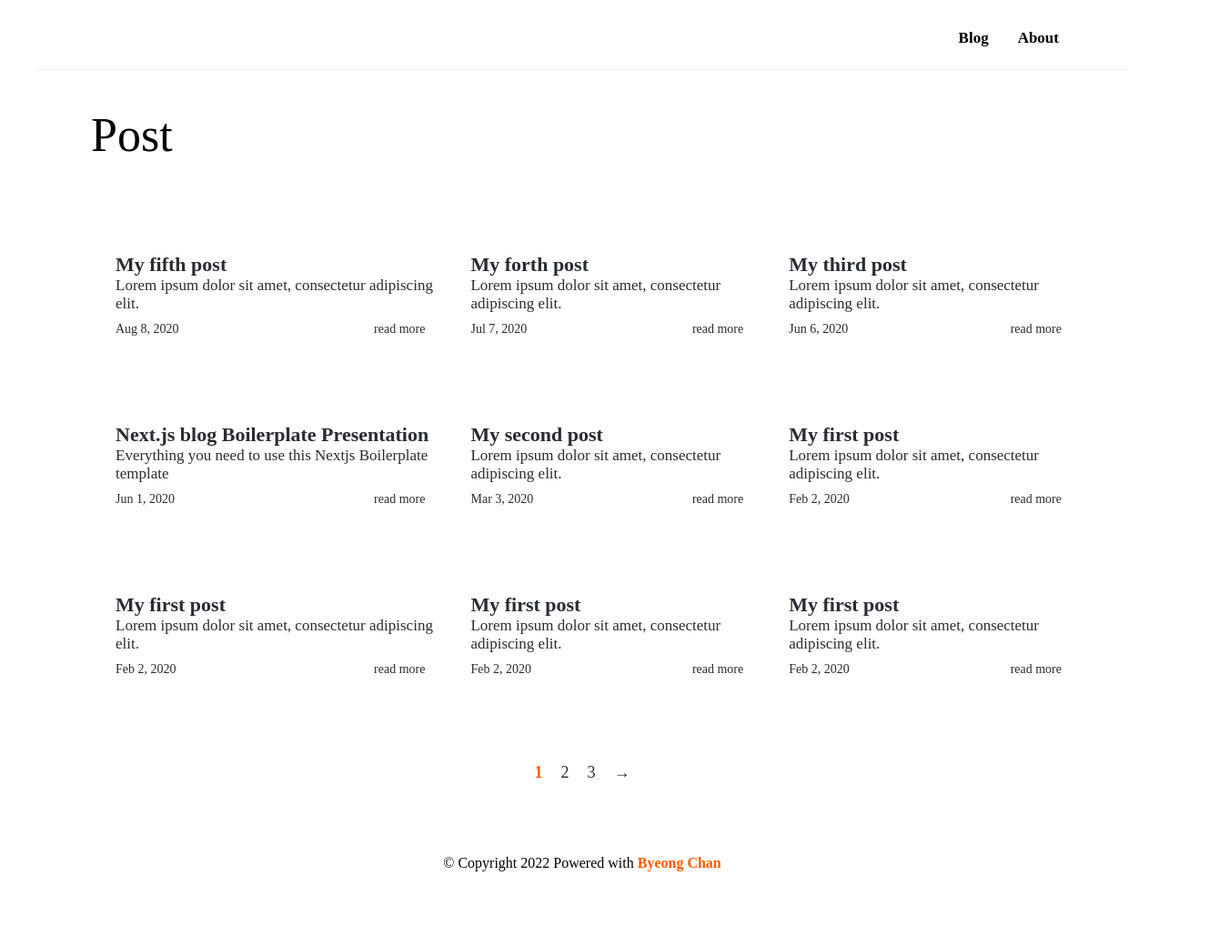
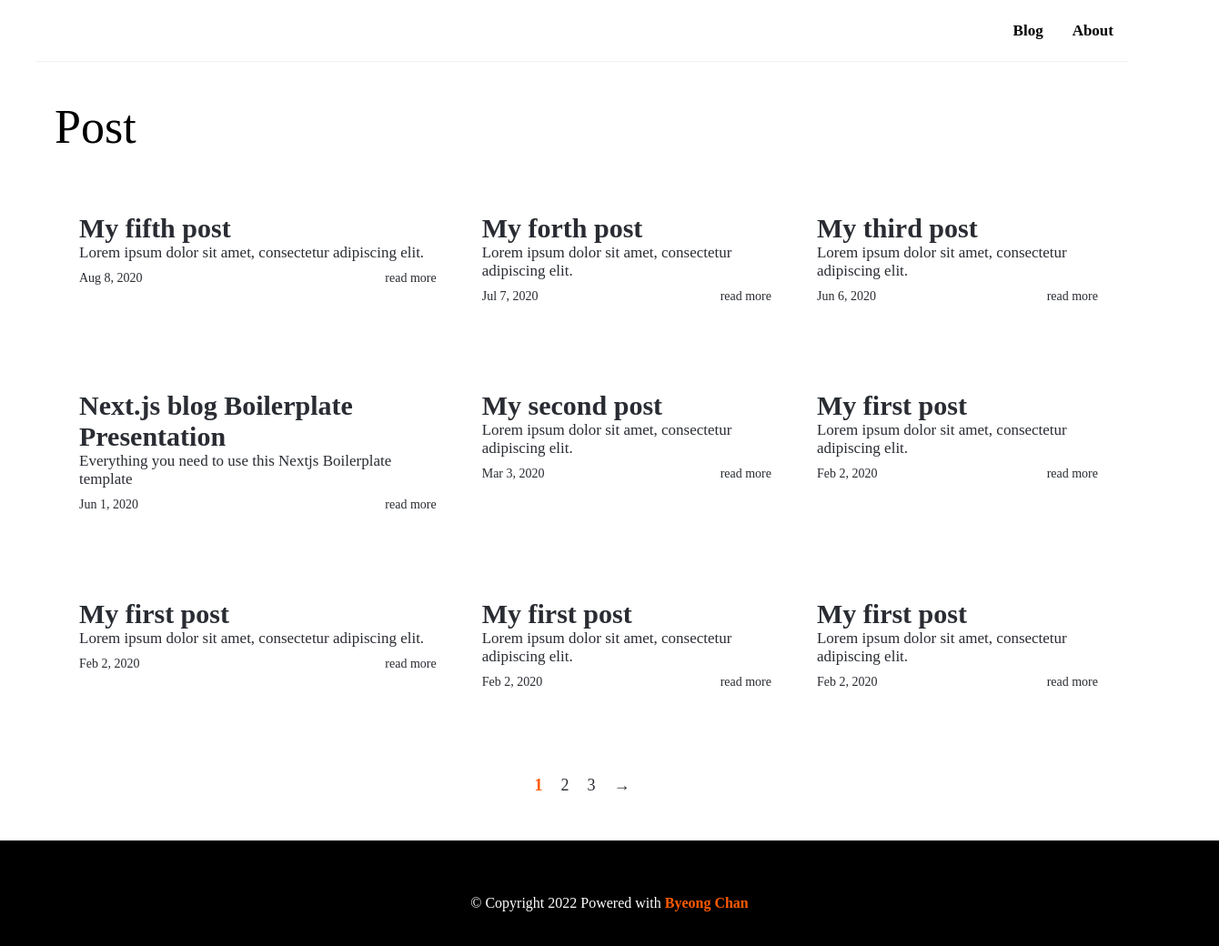
Before and after one commit to MinByeongChan/minbyeongchan.github.io, a Next.js app: page / in a window 1280 px wide. Shown: the top 1040 px of the page at 91% size, 1340 px wide, since content can reach past the window. Before the commit the page ends 996 px from the top, so only its background shows below. Built offline with nearby package versions, Linux system fonts and the light colour scheme.

Commit message:
포스트 컴포넌트 수정

```diff
--- a/src/blog/BlogGallery.tsx
+++ b/src/blog/BlogGallery.tsx
@@ -20,7 +20,7 @@ const Layout = styled.div`
 const TopText = styled.div`
   font-size: ${fontSize.h1};
   font-weightL ${fontWeight.bold};
-  margin-bottom: 60px;
+  margin-bottom: 25px;
 `;
 
 const GalleryWrapper = styled.div(() => ({
@@ -60,8 +60,8 @@ const BlogGallery: React.FC<IBlogGalleryProps> = (props: IBlogGalleryProps) => (
   <Layout>
     <TopText>Post</TopText>
     <GalleryWrapper>
-      {props.posts.map((elt) => (
-        <GalleryItem>
+      {props.posts.map((elt, index) => (
+        <GalleryItem key={index}>
           <Link href="/posts/[slug]" as={`/posts/${elt.slug}`}>
             <a>
               <div style={{ padding: '15px 15px 20px 15px' }}>
--- a/src/navigation/Navbar.tsx
+++ b/src/navigation/Navbar.tsx
@@ -5,13 +5,11 @@ import Link from 'next/link';
 
 import { color, fontSize, fontWeight } from '../utils/StyleTheme';
 
-// type INavbarProps = {
-//   children: ReactNode;
-// };
-
-const NavLayout = styled.nav(() => ({
+const NavContainer = styled.nav(() => ({
   width: '100%',
-  height: '68px',
+  maxWidth: '1200px',
+  margin: '0 auto',
+  height: '67px',
   borderBottom: `1px solid ${color.darkWhite}`,
 }));
 
@@ -20,7 +18,6 @@ const NavUl = styled.ul(() => ({
   justifyContent: 'flex-end',
   alignItems: 'center',
   height: '100%',
-  padding: '0 60px',
 }));
 
 const NavLi = styled.li(() => ({
@@ -51,7 +48,7 @@ const Text = styled.span`
 `;
 
 const Navbar = () => (
-  <NavLayout>
+  <NavContainer>
     <NavUl>
       <NavLi>
         <Link href="/">
@@ -70,7 +67,7 @@ const Navbar = () => (
         <div className="bottom-line" />
       </NavLi>
     </NavUl>
-  </NavLayout>
+  </NavContainer>
 );
 
 export default Navbar;
--- a/src/pages/index.tsx
+++ b/src/pages/index.tsx
@@ -24,9 +24,6 @@ export const getStaticProps: GetStaticProps<IBlogGalleryProps> = async () => {
   const maxPage = pages.length;
   const pagingIndicator = Config.paging_indicator;
 
-  console.log('maxPage', maxPage);
-  console.log('pagingIndicator', pagingIndicator);
-
   const pagingList = createPageList(1, maxPage, pagingIndicator);
 
   // pagination 오브젝트 init
--- a/src/styles/global.css
+++ b/src/styles/global.css
@@ -1,3 +1,9 @@
+html,
+body {
+  margin: 0;
+  padding: 0;
+}
+
 a {
   text-decoration: none;
   color: inherit;
--- a/src/templates/Main.tsx
+++ b/src/templates/Main.tsx
@@ -10,41 +10,43 @@ type IMainProps = {
   children: ReactNode;
 };
 
-const Layout = styled.main(() => ({
-  maxWidth: '1200px',
-  margin: '0 auto',
-}));
+const LayoutMain = styled.main`
+  min-height: 650px;
+`;
 
-const BottomWrapper = styled.div`
+const BottomWrapper = styled.footer`
+  width: 100%;
+  background-color: ${color.black};
   text-align: center;
-  padding: 30px 0;
+  padding: 60px 30px;
+  color: ${color.white};
   a {
     color: ${color.orange};
     font-weight: ${fontWeight.bold};
   }
 `;
+const BottomContainer = styled.div`
+  min-width: 1200px;
+  margin: 0 auto;
+`;
 
 const Main: React.FC<IMainProps> = (props: IMainProps) => (
-  <Layout>
+  <>
     {props.meta}
 
     <section>
       <Navbar />
 
-      <section>{props.children}</section>
+      <LayoutMain>{props.children}</LayoutMain>
 
       <BottomWrapper>
-        <span>© Copyright {new Date().getFullYear()} Powered with</span>
-        <a href="https://github.com/MinByeongChan"> Byeong Chan</a>
-        {/*
-         * PLEASE READ THIS SECTION
-         * We'll really appreciate if you could have a link to our website
-         * The link doesn't need to appear on every pages, one link on one page is enough.
-         * Thank you for your support it'll mean a lot for us.
-         */}
+        <BottomContainer>
+          <span>© Copyright {new Date().getFullYear()} Powered with</span>
+          <a href="https://github.com/MinByeongChan"> Byeong Chan</a>
+        </BottomContainer>
       </BottomWrapper>
     </section>
-  </Layout>
+  </>
 );
 
 export { Main };
--- a/src/utils/StyleTheme.ts
+++ b/src/utils/StyleTheme.ts
@@ -22,8 +22,10 @@ export const fontSize = {
   md: '17px',
   lg: '18px',
   xg: '20px',
-  xxg: '22px',
-  h1: '52px'
+  xxg: '30px',
+  h3: '38px',
+  h2: '45px',
+  h1: '52px',
 };
 
 export const fontWeight = {
```
Also changed, not shown: src/layout/PostLayout.tsx (+78 -10 lines), public/assets/images/mbc_img.png (added).
